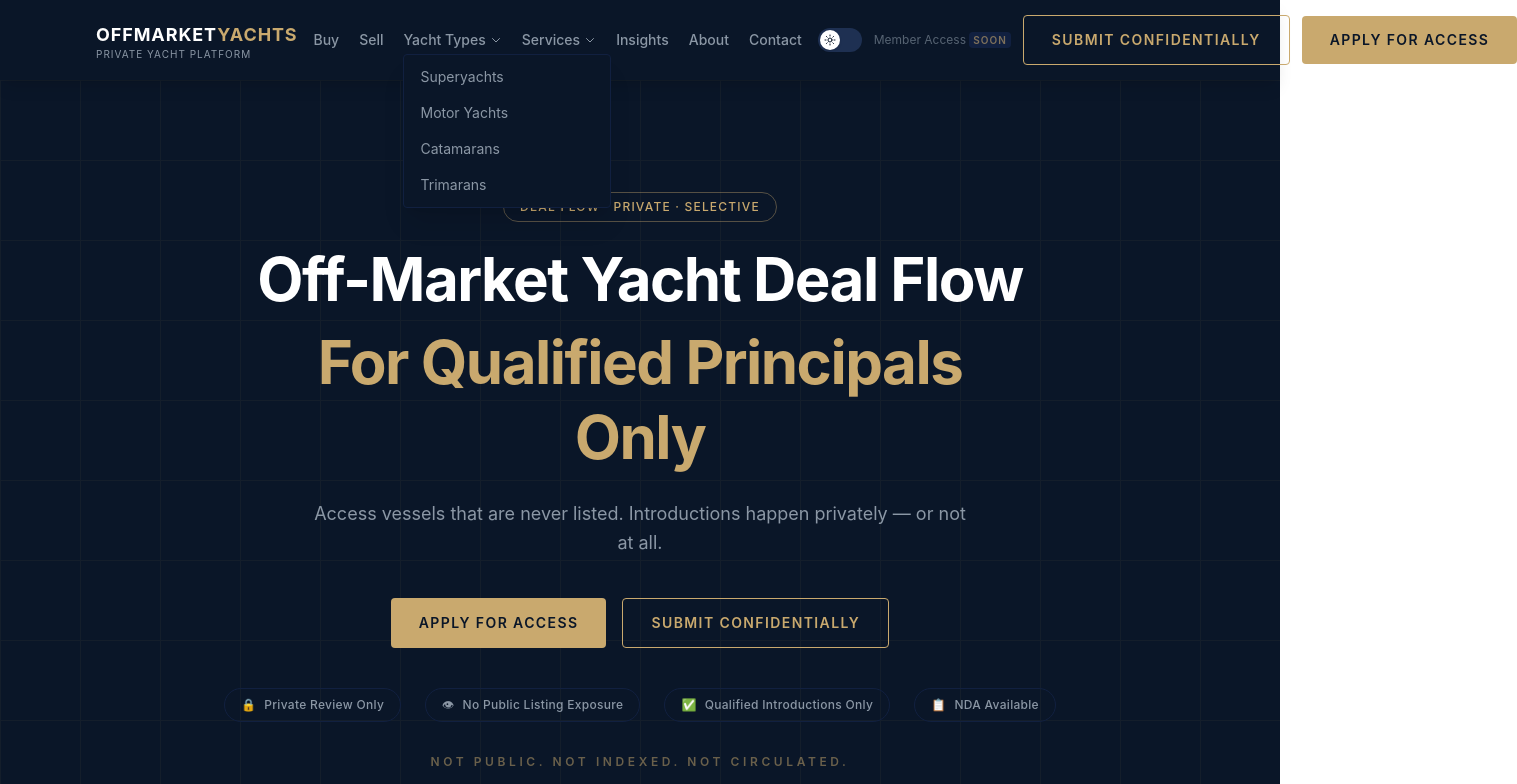
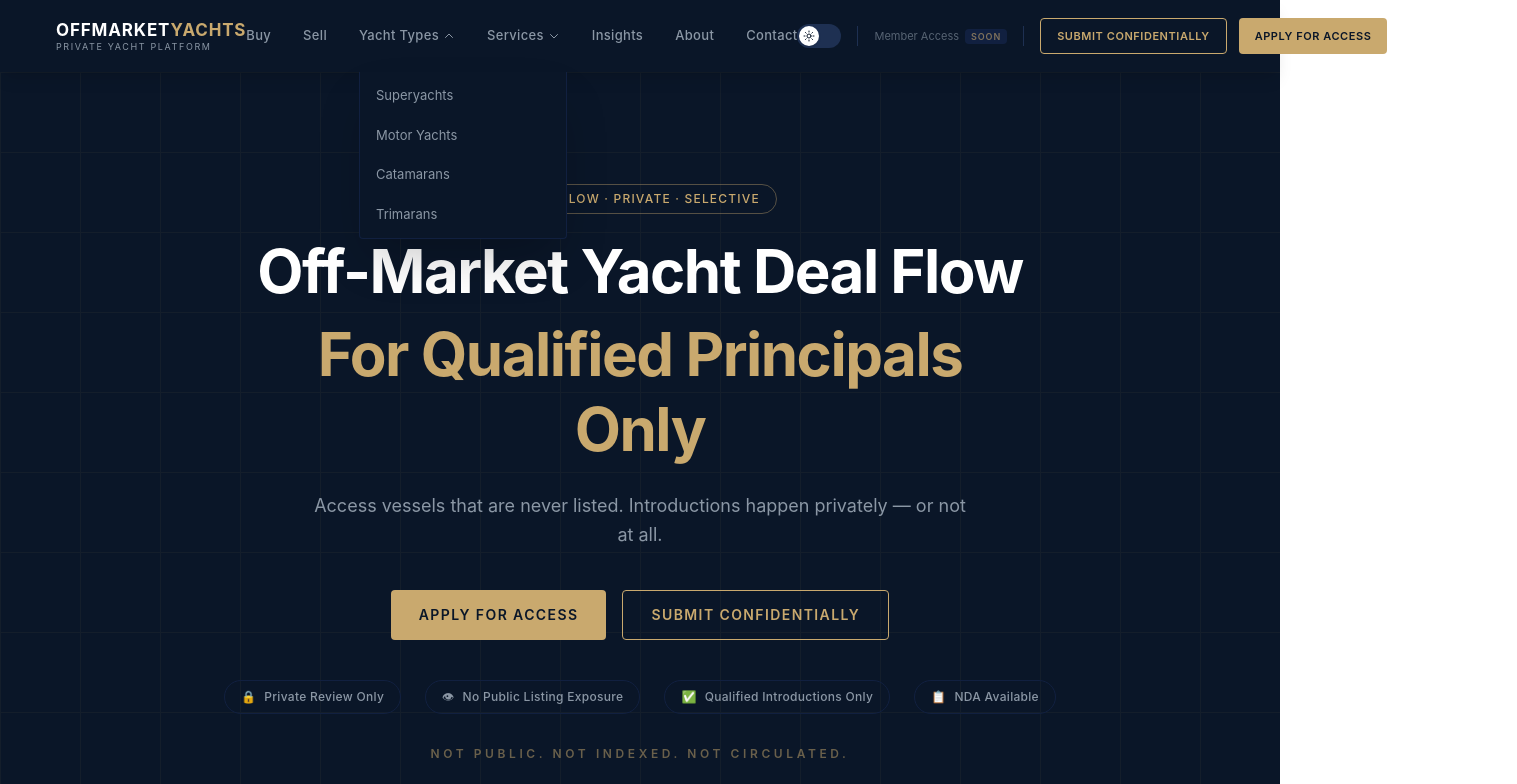
Before and after one commit to digiroiio-lgtm/offmarketyatch, a Next.js app: page / in a window 1280 px wide. Both pictures are taken after a click on the button "Yacht Types". Shown: the top 784 px of the page, 1517 px wide, since content can reach past the window. Built offline with nearby package versions, Linux system fonts and the light colour scheme.

Commit message:
feat: pixel-perfect header refactor — fixed height, centered nav, unified CTA buttons
Agent-Logs-Url: https://github.com/digiroiio-lgtm/offmarketyatch/sessions/8d0458a4-6fdc-44ca-9d6a-75631581ea0d

Co-authored-by: digiroiio-lgtm <246828247+digiroiio-lgtm@users.noreply.github.com>

```diff
--- a/src/components/Header.tsx
+++ b/src/components/Header.tsx
@@ -2,6 +2,8 @@
 
 import Link from "next/link";
 import { useState, useEffect } from "react";
+
+// ─── Nav data ────────────────────────────────────────────────────────────────
 
 const navLinks = [
   { href: "/buy-off-market-yachts", label: "Buy" },
@@ -28,6 +30,8 @@ const navLinks = [
   { href: "/about", label: "About" },
   { href: "/contact", label: "Contact" },
 ];
+
+// ─── Sub-components ───────────────────────────────────────────────────────────
 
 function SunIcon() {
   return (
@@ -75,6 +79,18 @@ function ThemeToggle({ darkMode, onToggle }: { darkMode: boolean; onToggle: () =
   );
 }
 
+// ─── Shared nav-link styles ───────────────────────────────────────────────────
+const NAV_LINK =
+  "flex h-full items-center whitespace-nowrap text-[13px] font-medium tracking-wide text-[#8b97a5] transition-colors duration-200 ease-out hover:text-[#c9a96e]";
+
+// Navbar CTA buttons — fixed height so they never shift the row
+const BTN_OUTLINE =
+  "inline-flex h-9 items-center justify-center rounded border border-[#c9a96e] px-4 text-[11px] font-semibold uppercase tracking-wider text-[#c9a96e] transition-colors duration-200 ease-out hover:bg-[#c9a96e] hover:text-[#0a1628] focus:outline-none focus-visible:ring-2 focus-visible:ring-[#c9a96e] focus-visible:ring-offset-2 focus-visible:ring-offset-[#0a1628]";
+const BTN_SOLID =
+  "inline-flex h-9 items-center justify-center rounded bg-[#c9a96e] px-4 text-[11px] font-semibold uppercase tracking-wider text-[#0a1628] transition-colors duration-200 ease-out hover:bg-[#e2c99a] focus:outline-none focus-visible:ring-2 focus-visible:ring-[#c9a96e] focus-visible:ring-offset-2 focus-visible:ring-offset-[#0a1628]";
+
+// ─── Header ───────────────────────────────────────────────────────────────────
+
 export default function Header() {
   const [mobileOpen, setMobileOpen] = useState(false);
   const [openDropdown, setOpenDropdown] = useState<string | null>(null);
@@ -100,45 +116,59 @@ export default function Header() {
 
   return (
     <header className="sticky top-0 z-50 bg-[#0a1628] shadow-lg">
-      <div className="container-site flex h-16 items-center justify-between gap-4 md:h-20">
-        {/* Logo */}
+      {/*
+        Single fixed height (72 px) on both the <header> and the inner row
+        eliminates the h-16 → h-20 breakpoint jump that causes CLS.
+        max-w-[1520px] gives breathing room on 1920 px+ displays.
+      */}
+      <div className="mx-auto flex h-[72px] max-w-[1520px] items-center px-6 sm:px-10 lg:px-14">
+
+        {/* ── Logo ───────────────────────────────────────────────────────── */}
         <Link
           href="/"
-          className="flex shrink-0 flex-col leading-none"
+          className="flex shrink-0 flex-col justify-center leading-none"
           aria-label="OffMarketYachts home"
         >
-          <span className="text-base font-bold tracking-wider text-white sm:text-lg">
+          <span className="text-[15px] font-bold tracking-wider text-white sm:text-[17px]">
             OFFMARKET<span className="text-[#c9a96e]">YACHTS</span>
           </span>
-          <span className="text-[10px] tracking-widest text-[#8b97a5] uppercase">
+          <span className="mt-[3px] text-[9px] uppercase tracking-[0.18em] text-[#8b97a5]">
             Private Yacht Platform
           </span>
         </Link>
 
-        {/* Desktop nav */}
-        <nav className="hidden items-center gap-5 md:flex" aria-label="Main navigation">
+        {/* ── Desktop nav — flex-1 + justify-center balances logo ↔ CTAs ── */}
+        <nav
+          className="hidden h-full flex-1 items-center justify-center gap-6 md:flex lg:gap-8"
+          aria-label="Main navigation"
+        >
           {navLinks.map((link) =>
             link.children ? (
-              <div key={link.label} className="relative">
+              <div key={link.label} className="relative flex h-full items-center">
                 <button
-                  className="flex items-center gap-1 whitespace-nowrap text-sm font-medium text-[#8b97a5] transition hover:text-[#c9a96e]"
+                  className={`${NAV_LINK} gap-1`}
                   onClick={() => toggleDropdown(link.label)}
                   aria-expanded={openDropdown === link.label}
                   aria-haspopup="true"
                 >
                   {link.label}
-                  <svg className="h-3 w-3" fill="none" viewBox="0 0 24 24" stroke="currentColor">
+                  <svg
+                    className={`h-3 w-3 transition-transform duration-200 ${openDropdown === link.label ? "rotate-180" : ""}`}
+                    fill="none"
+                    viewBox="0 0 24 24"
+                    stroke="currentColor"
+                  >
                     <path strokeLinecap="round" strokeLinejoin="round" strokeWidth={2} d="M19 9l-7 7-7-7" />
                   </svg>
                 </button>
                 {openDropdown === link.label && (
-                  <div className="absolute left-0 top-full mt-1 w-52 rounded border border-[#112040] bg-[#0a1628] py-1 shadow-xl">
+                  <div className="absolute left-0 top-full mt-0 w-52 rounded-b border border-t-0 border-[#112040] bg-[#0a1628] py-1 shadow-2xl">
                     {link.children.map((child) => (
                       <Link
                         key={child.href}
                         href={child.href}
                         onClick={() => setOpenDropdown(null)}
-                        className="block px-4 py-2 text-sm text-[#8b97a5] transition hover:bg-[#112040] hover:text-[#c9a96e]"
+                        className="block px-4 py-2.5 text-[13px] text-[#8b97a5] transition-colors duration-150 hover:bg-[#112040] hover:text-[#c9a96e]"
                       >
                         {child.label}
                       </Link>
@@ -147,54 +177,61 @@ export default function Header() {
                 )}
               </div>
             ) : (
-              <Link
-                key={link.href}
-                href={link.href!}
-                className="whitespace-nowrap text-sm font-medium text-[#8b97a5] transition hover:text-[#c9a96e]"
-              >
+              <Link key={link.href} href={link.href!} className={NAV_LINK}>
                 {link.label}
               </Link>
             )
           )}
         </nav>
 
-        {/* Desktop CTAs + Theme Toggle */}
+        {/* ── Desktop right rail: theme + badge + CTAs ───────────────────── */}
         <div className="hidden shrink-0 items-center gap-3 md:flex">
+          {/* Theme toggle */}
           <ThemeToggle darkMode={darkMode} onToggle={toggleTheme} />
-          <span className="whitespace-nowrap text-xs text-[#8b97a5]/60">
-            Member Access{" "}
-            <span className="rounded-sm bg-[#112040] px-1 py-0.5 text-[10px] font-semibold uppercase tracking-widest text-[#c9a96e]/60">
+
+          {/* Vertical divider */}
+          <span className="mx-1 h-5 w-px bg-[#1e3052]" aria-hidden="true" />
+
+          {/* Member Access badge — inline-flex keeps it on the baseline */}
+          <span className="inline-flex items-center gap-1.5 whitespace-nowrap text-[11px] leading-none text-[#8b97a5]/60">
+            Member Access
+            <span className="rounded-sm bg-[#112040] px-1.5 py-[3px] text-[9px] font-semibold uppercase tracking-widest text-[#c9a96e]/60">
               Soon
             </span>
           </span>
-          <Link href="/submit-yacht" className="btn-outline-gold py-2 text-xs">
+
+          {/* Vertical divider */}
+          <span className="mx-1 h-5 w-px bg-[#1e3052]" aria-hidden="true" />
+
+          {/* CTA buttons — h-9 gives them a unified, predictable height */}
+          <Link href="/submit-yacht" className={BTN_OUTLINE}>
             Submit Confidentially
           </Link>
-          <Link href="/private-access" className="btn-gold py-2 text-xs">
+          <Link href="/private-access" className={BTN_SOLID}>
             Apply for Access
           </Link>
         </div>
 
-        {/* Mobile menu button */}
+        {/* ── Mobile hamburger ───────────────────────────────────────────── */}
         <button
-          className="flex flex-col gap-1.5 p-2 md:hidden"
+          className="ml-auto flex flex-col gap-[5px] p-2 md:hidden"
           onClick={() => setMobileOpen((o) => !o)}
           aria-label="Toggle navigation menu"
           aria-expanded={mobileOpen}
         >
-          <span className={`block h-0.5 w-6 bg-white transition-all ${mobileOpen ? "translate-y-2 rotate-45" : ""}`} />
-          <span className={`block h-0.5 w-6 bg-white transition-all ${mobileOpen ? "opacity-0" : ""}`} />
-          <span className={`block h-0.5 w-6 bg-white transition-all ${mobileOpen ? "-translate-y-2 -rotate-45" : ""}`} />
+          <span className={`block h-0.5 w-6 bg-white transition-all duration-200 ${mobileOpen ? "translate-y-[7px] rotate-45" : ""}`} />
+          <span className={`block h-0.5 w-6 bg-white transition-all duration-200 ${mobileOpen ? "opacity-0" : ""}`} />
+          <span className={`block h-0.5 w-6 bg-white transition-all duration-200 ${mobileOpen ? "-translate-y-[7px] -rotate-45" : ""}`} />
         </button>
       </div>
 
-      {/* Mobile nav */}
+      {/* ── Mobile nav ─────────────────────────────────────────────────────── */}
       {mobileOpen && (
-        <nav className="border-t border-[#112040] bg-[#0a1628] px-5 pb-5" aria-label="Mobile navigation">
+        <nav className="border-t border-[#112040] bg-[#0a1628] px-6 pb-6 pt-2" aria-label="Mobile navigation">
           {navLinks.map((link) =>
             link.children ? (
-              <div key={link.label} className="pt-3">
-                <span className="block text-xs font-semibold uppercase tracking-widest text-[#c9a96e]">
+              <div key={link.label} className="pt-4">
+                <span className="block text-[10px] font-semibold uppercase tracking-[0.2em] text-[#c9a96e]">
                   {link.label}
                 </span>
                 {link.children.map((child) => (
@@ -202,7 +239,7 @@ export default function Header() {
                     key={child.href}
                     href={child.href}
                     onClick={() => setMobileOpen(false)}
-                    className="block py-2 pl-3 text-sm text-[#8b97a5] transition hover:text-white"
+                    className="block py-2 pl-3 text-sm text-[#8b97a5] transition-colors duration-150 hover:text-white"
                   >
                     {child.label}
                   </Link>
@@ -213,13 +250,13 @@ export default function Header() {
                 key={link.href}
                 href={link.href!}
                 onClick={() => setMobileOpen(false)}
-                className="block py-2.5 text-sm font-medium text-[#8b97a5] transition hover:text-white"
+                className="block py-2.5 text-sm font-medium text-[#8b97a5] transition-colors duration-150 hover:text-white"
               >
                 {link.label}
               </Link>
             )
           )}
-          <div className="mt-4 flex flex-col gap-3">
+          <div className="mt-5 flex flex-col gap-3">
             <div className="flex items-center justify-between rounded border border-[#112040] px-4 py-3">
               <span className="text-sm font-medium text-[#8b97a5]">
                 {darkMode ? "Night Mode" : "Day Mode"}
```
